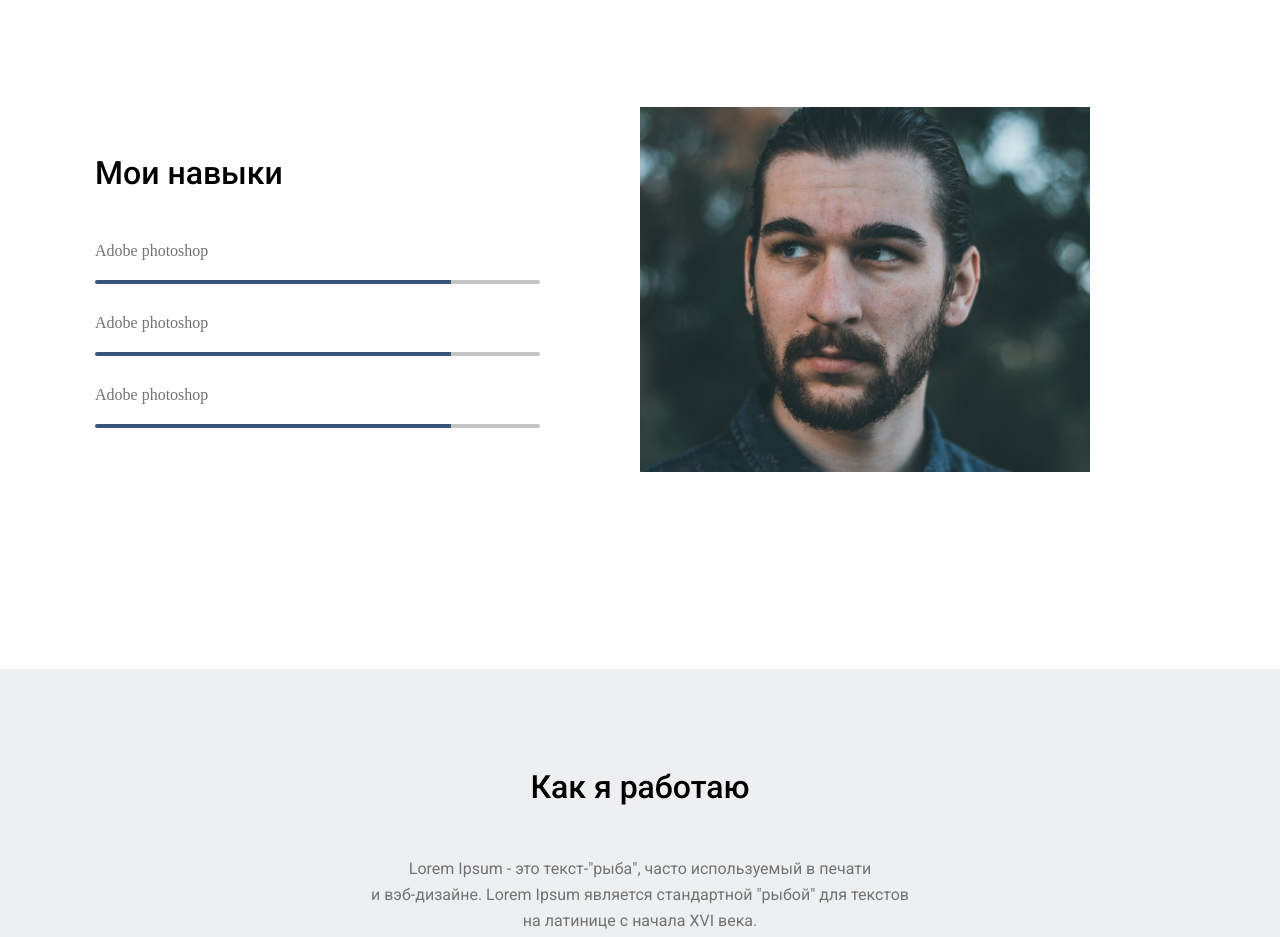
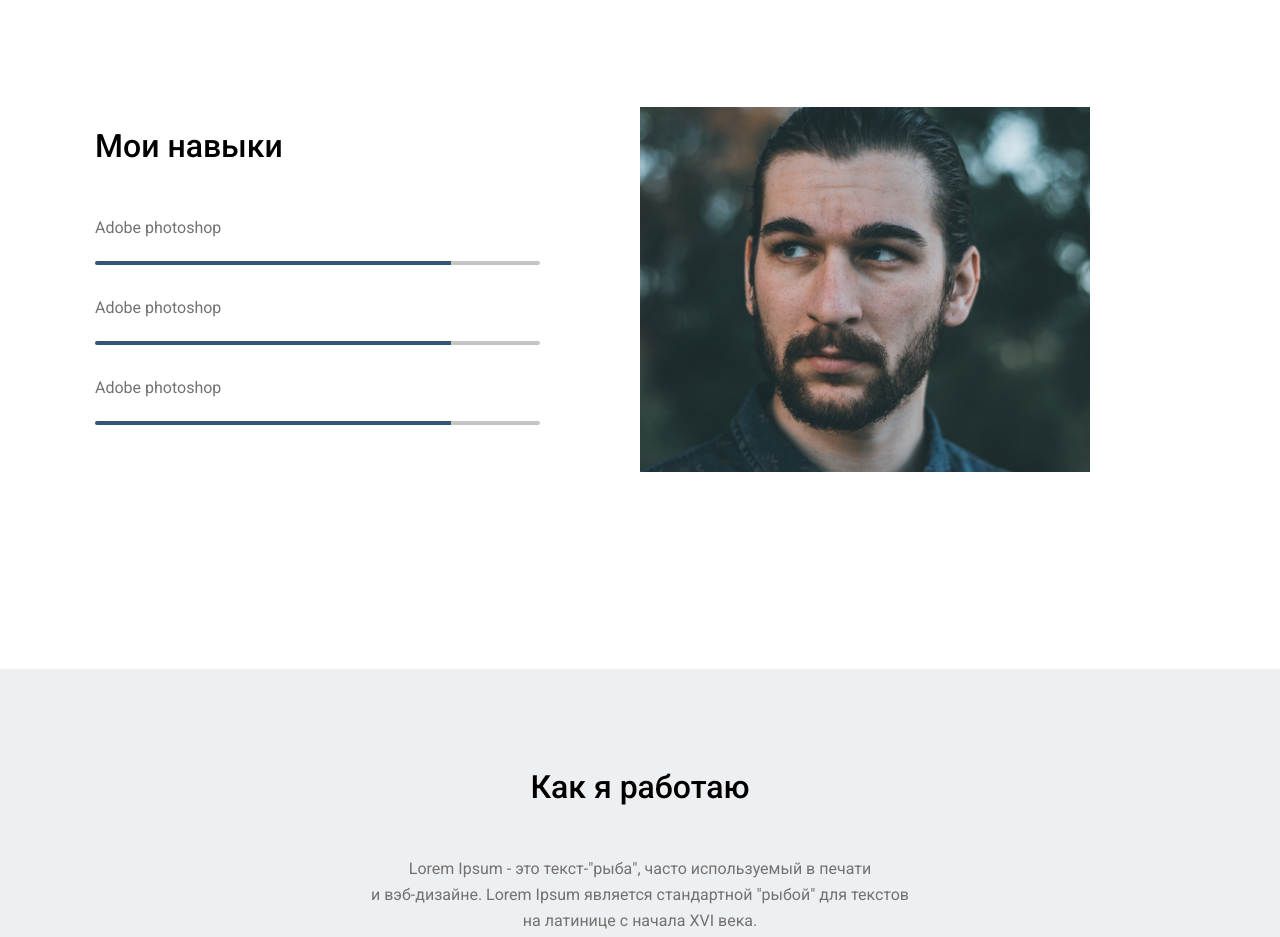
Before and after one commit to chisto4/AboutMeLesson, a website: page index.html in a window 1280 px wide. Shown: the part 1420-2357 px from the top of the page. Drawn offline with Linux system fonts and the light colour scheme; a web font is replaced by a local one.

Commit message:
fixed bug

```diff
--- a/css/style.scss
+++ b/css/style.scss
@@ -203,11 +203,9 @@ nav {
     margin-top: 161px;
     @media screen and (max-width:1022px), (max-height:740px) {
     flex-direction: column;
+    margin-top:22px;
+    align-items: center;
     }
-      @media screen and (max-width:1022px), (max-height:740px) {
-  margin-top:22px;
-  }
-
   }
 
 .contentWrapper_desctop_Image {
@@ -350,6 +348,7 @@ nav {
     }
   }
   p {
+    @include Roboto_LoremIpsum;
     color: #727272;
     margin-bottom: 20px;
     margin-top: 30px;
@@ -357,7 +356,7 @@ nav {
       margin-top: 0;
     }
     @media screen and (max-width:1022px), (max-height:740px) {
-    margin-left: -65%;
+
     }
   }
   @media screen and (max-width:1022px), (max-height:740px) {
@@ -365,6 +364,10 @@ nav {
   display: flex;
   flex-direction: column;
   align-items: center;  }
+}
+.skil{
+  width: 100%;
+  margin-bottom: 30px;
 }
 hr {
   width: 445px;
@@ -403,6 +406,9 @@ hr {
   @media screen and (max-width:680px), (max-height:740px) {
   height:calc(100vw * 1.4);
   }
+  @media screen and (max-width:370px), (max-height:740px) {
+    height:calc(100vw * 1.8);
+    }
   // @media screen and (max-width:1022px), (max-height:740px) {
   // height:596px;
   // }
@@ -578,8 +584,8 @@ height:auto;
     margin-top:100px;
     margin-bottom: 50px;
     @media screen and (max-width:1022px), (max-height:740px) {
-      margin-top:91px;
-      margin-bottom: 34px;
+    margin-top:91px;
+    margin-bottom: 34px;
     }
   }
   p{
--- a/index.html
+++ b/index.html
@@ -106,12 +106,18 @@
       <div class="my_skil_wrapper">
         <div class="my_skils">
           <h2>Мои навыки</h2>
+          <div class="skil">
           <p>Adobe photoshop</p>
           <hr>
-          <p>Adobe photoshop</p>
-          <hr>
-          <p>Adobe photoshop</p>
-          <hr>
+          </div>
+          <div class="skil">
+            <p>Adobe photoshop</p>
+            <hr>
+            </div>
+            <div class="skil">
+              <p>Adobe photoshop</p>
+              <hr>
+              </div>
         </div>
         <div class="about_Me_avatar">
           <img src="/image/man.png" alt="avatar">
```
Also changed, not shown: css/style.css, 1 other file.
